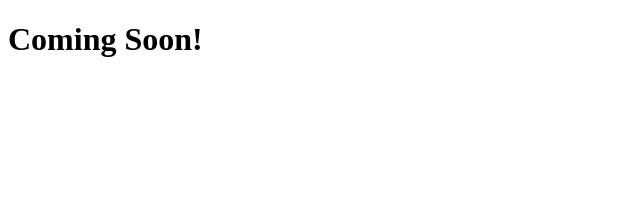
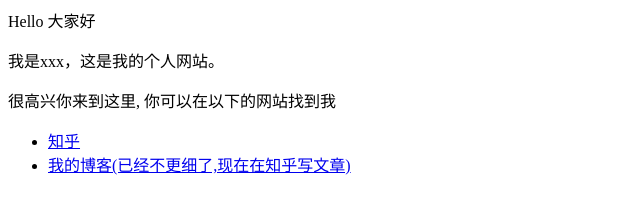
Before and after one commit to estellelm/estellelm.github.io, a plain HTML site: page index.html in a window 1280 px wide. Shown: the whole page, without its empty margins (0-640 px from the left). Drawn offline with Linux system fonts and the light colour scheme.

Commit message:
Update index.html

```diff
--- a/index.html
+++ b/index.html
@@ -1,15 +1,8 @@
-<!DOCTYPE html>
-<html lang="en-US">
-<head>
-  <title>Coming Soon!</title>
-</head>
-<style>
+<p>Hello 大家好</p>
+<p>我是xxx，这是我的个人网站。 </p>
+<p>很高兴你来到这里, 你可以在以下的网站找到我</p>
 
-</style>
-<body>
-  <h1>Coming Soon!</h1>
-</body>
-
-
-
-</html>
+<ul>
+  <li> <a href="https://www.zhihu.com/people/AJLoveChina">知乎</a> </li>
+  <li> <a href="http://hejie.nigeerhuo.com">我的博客(已经不更细了,现在在知乎写文章)</a> </li>
+</ul>
```
